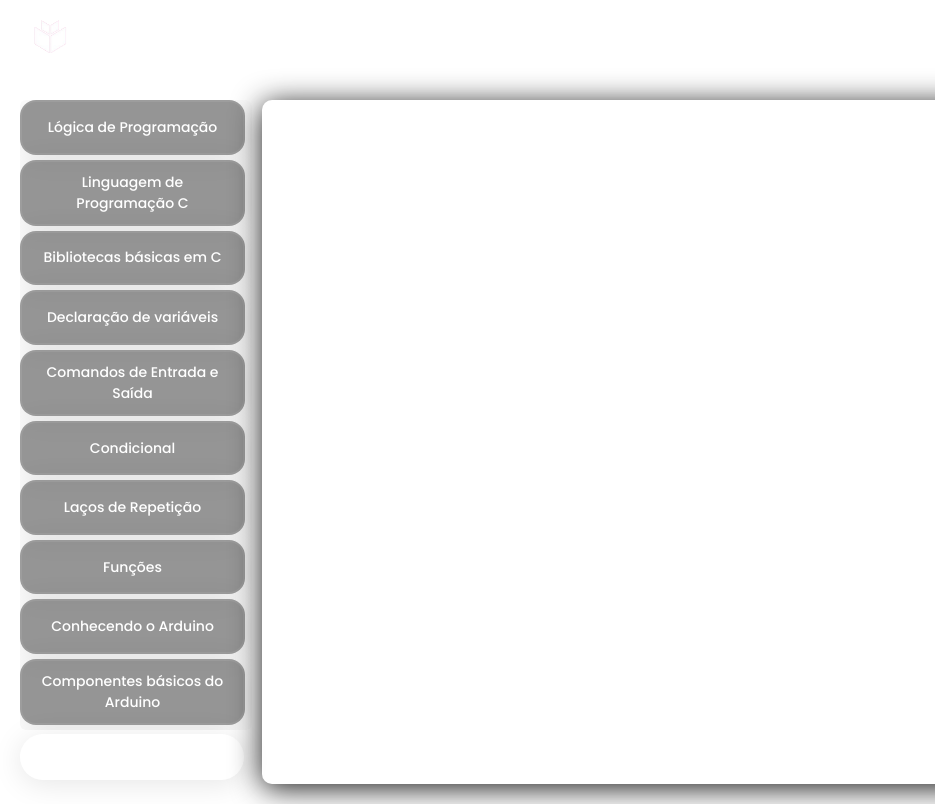
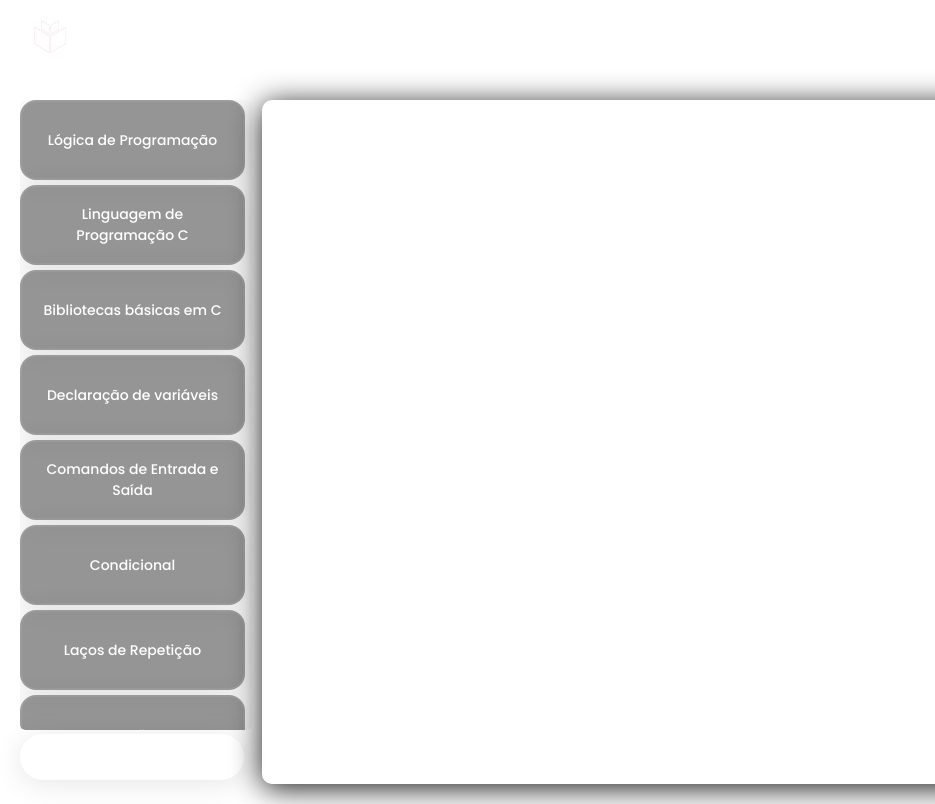
Before and after one commit to leopoglia/catolica, a plain HTML site: page src/home/index.html in a window 1280 px wide. Shown: the full height of the page, 0-935 px from the left. Drawn offline with Linux system fonts and the light colour scheme; no server answers.

Commit message:
Update style.css

```diff
--- a/src/home/style.css
+++ b/src/home/style.css
@@ -84,6 +84,12 @@ main {
     height: 100px;
     color: #fff;
     font-weight: bold;
+}
+
+
+.box{
+    height: 80px !important;
+    min-height: 80px !important;
 }
 
 .box,
```
